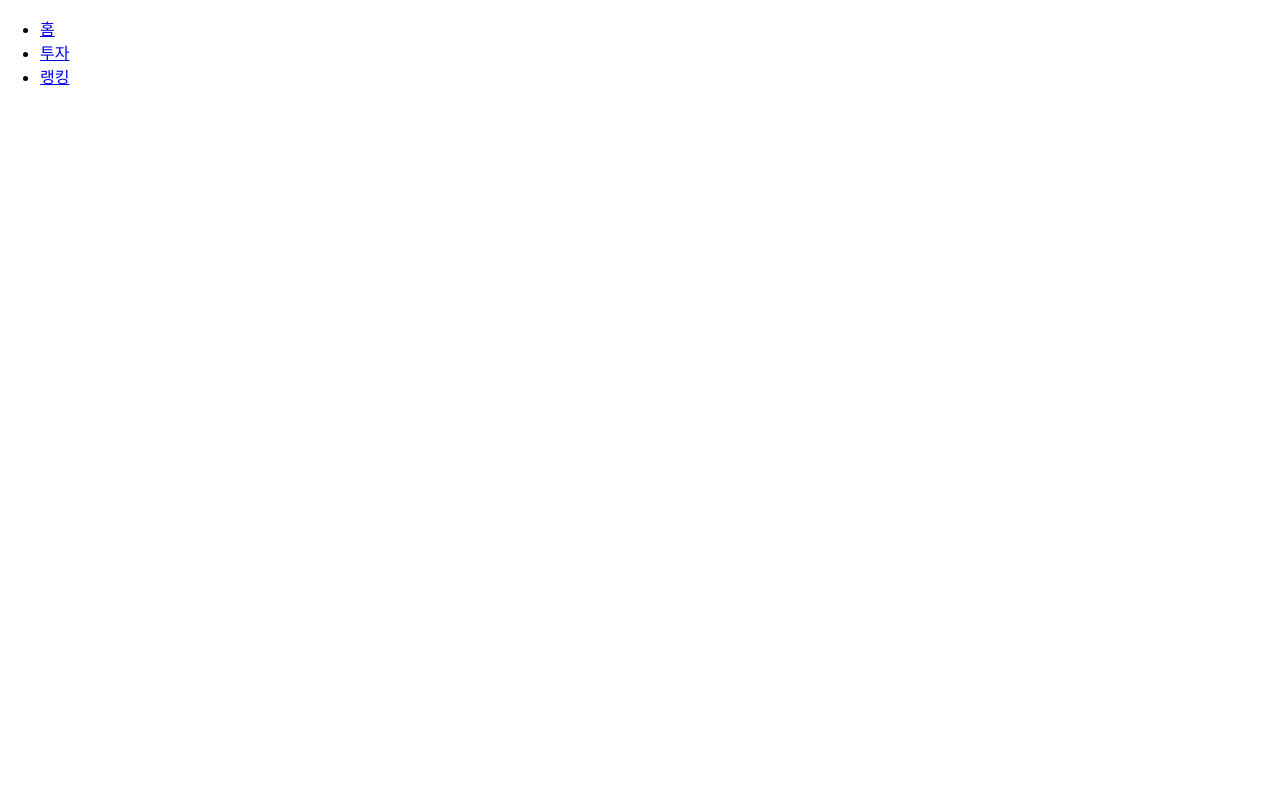
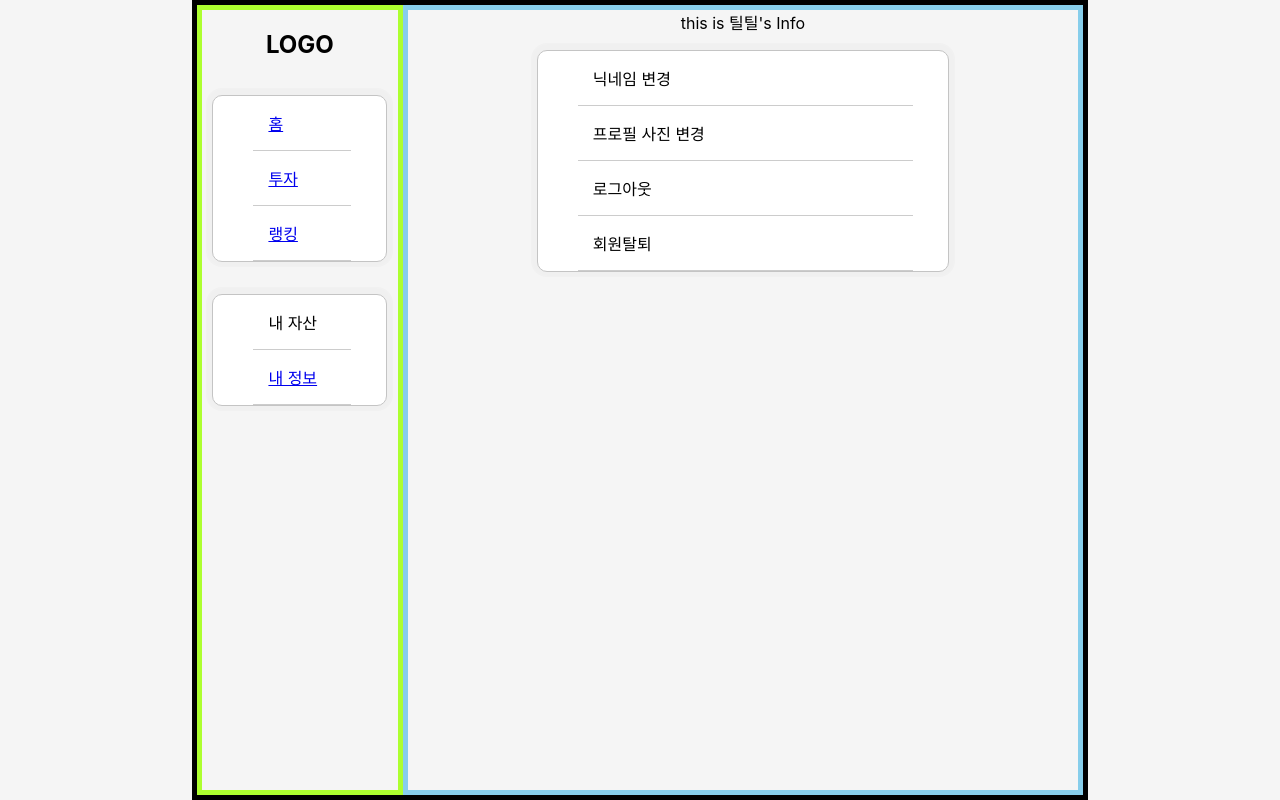
Before and after one commit to yegyeom/TYL_React, a React (Create React App) app: page /Profile in a window 1280 px wide. Built offline with nearby package versions, Linux system fonts and the light colour scheme; no server answers.

Commit message:
[refactor] 전체 구조 정리

```diff
--- a/src/App.js
+++ b/src/App.js
@@ -1,14 +1,16 @@
 import './App.css';
-import MenuBar from './components/navigation/MenuBar';
+import './styles/sass/main.css';
+import Page from './components/navigation/Page';
 import { BrowserRouter } from 'react-router-dom';
+import { useMediaQuery } from 'react-responsive';
 
 function App() {
   return (
-    <BrowserRouter>
-      <div>
-        <MenuBar />
-      </div>
-    </BrowserRouter>
+    <div className="container">
+      <BrowserRouter>
+        <Page />
+      </BrowserRouter>
+    </div>
   );
 }
 
--- a/src/components/home/index.js
+++ b/src/components/home/index.js
@@ -1,13 +1,11 @@
 import React from 'react';
 import GoogleButton from '../auth/GoogleButton';
-
 
 const index = () => {
   return (
     <div>
       <h1>Home 페이지 입니다</h1>
       <GoogleButton />
-
     </div>
   );
 };
--- a/src/components/navigation/MenuBar.js
+++ /dev/null
@@ -1,29 +0,0 @@
-import { Route, Link } from 'react-router-dom';
-import Home from '../home/index';
-import Investment from '../investment/index';
-import Ranking from '../ranking/index';
-
-// https://velog.io/@pkbird/React-Router-1
-
-function Menubar() {
-    return (
-        <div className="Menubar">
-            <ul>
-                <li>
-                    <Link to="/">홈</Link>
-                </li>
-                <li>
-                    <Link to="/Investment">투자</Link>
-                </li>
-                <li>
-                    <Link to="/Ranking">랭킹</Link>
-                </li>
-            </ul>
-            <Route path="/" component={Home} exact />
-            <Route path="/Investment" component={Investment} />
-            <Route path="/Ranking" component={Ranking} />
-        </div>
-    );
-}
-
-export default Menubar;
--- /dev/null
+++ b/src/components/navigation/Page.js
@@ -0,0 +1,42 @@
+import { Route, Link } from 'react-router-dom';
+import Home from '../home/index';
+import Investment from '../investment/index';
+import Ranking from '../ranking/index';
+import Profile from '../profile/index.js';
+import '../../styles/sass/main.css';
+
+const Page = () => {
+  return (
+    <div className="page">
+      <div className="menu-bar">
+        <h2>LOGO</h2>
+        <ul id="top" className="tabs">
+          <li>
+            <Link to="/">홈</Link>
+          </li>
+          <li>
+            <Link to="/Investment">투자</Link>
+          </li>
+          <li>
+            <Link to="/Ranking">랭킹</Link>
+          </li>
+        </ul>
+        <ul id="down" className="tabs">
+          <li>내 자산</li>
+          <li>
+            <Link to="/Profile">내 정보</Link>
+          </li>
+        </ul>
+      </div>
+
+      <div className="content">
+        <Route path="/" component={Home} exact />
+        <Route path="/Investment" component={Investment} />
+        <Route path="/Ranking" component={Ranking} />
+        <Route path="/Profile" component={Profile} />
+      </div>
+    </div>
+  );
+};
+
+export default Page;
--- /dev/null
+++ b/src/components/profile/components/Info.js
@@ -0,0 +1,8 @@
+import React from 'react';
+import '../../../styles/sass/main.css';
+
+const Info = ({ name }) => {
+  return <div>this is {name}'s Info</div>;
+};
+
+export default Info;
--- /dev/null
+++ b/src/components/profile/components/Tabs.js
@@ -0,0 +1,30 @@
+import React from 'react';
+import '../../../styles/sass/main.css';
+
+const TabType = {
+  NICKNAME: 'NICKNAME',
+  PHOTO: 'PHOTO',
+  LOGOUT: 'LOGOUT',
+  DELETE: 'DELETE',
+};
+
+const TabLable = {
+  [TabType.NICKNAME]: '닉네임 변경',
+  [TabType.PHOTO]: '프로필 사진 변경',
+  [TabType.LOGOUT]: '로그아웃',
+  [TabType.DELETE]: '회원탈퇴',
+};
+
+const Tabs = () => {
+  return (
+    <>
+      <ul className="tabs">
+        {Object.values(TabType).map(tabType => (
+          <li key={tabType}>{TabLable[tabType]}</li>
+        ))}
+      </ul>
+    </>
+  );
+};
+
+export default Tabs;
--- a/src/components/profile/index.js
+++ b/src/components/profile/index.js
@@ -0,0 +1,14 @@
+import React from 'react';
+import Tabs from './components/Tabs.js';
+import Info from './components/Info.js';
+
+const index = () => {
+  return (
+    <>
+      <Info name="틸틸" />
+      <Tabs />
+    </>
+  );
+};
+
+export default index;
--- a/src/index.js
+++ b/src/index.js
@@ -8,7 +8,7 @@ ReactDOM.render(
   <React.StrictMode>
     <App />
   </React.StrictMode>,
-  document.getElementById('root')
+  document.getElementById('root'),
 );
 
 // If you want to start measuring performance in your app, pass a function
```
Also changed, not shown: 1 other file (tests, documents, lock files or other folders). Lines whose indentation alone changed are shown as unchanged.
